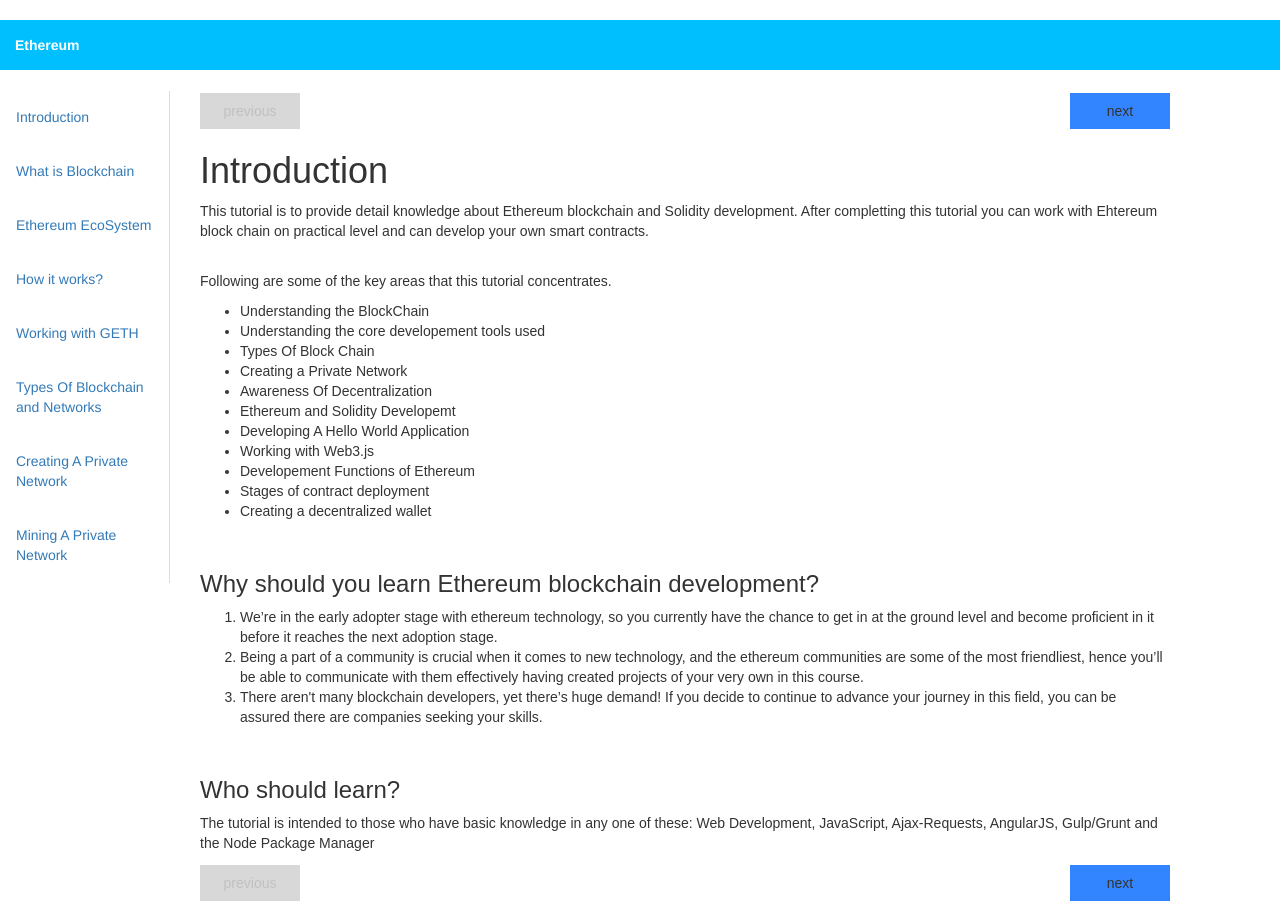
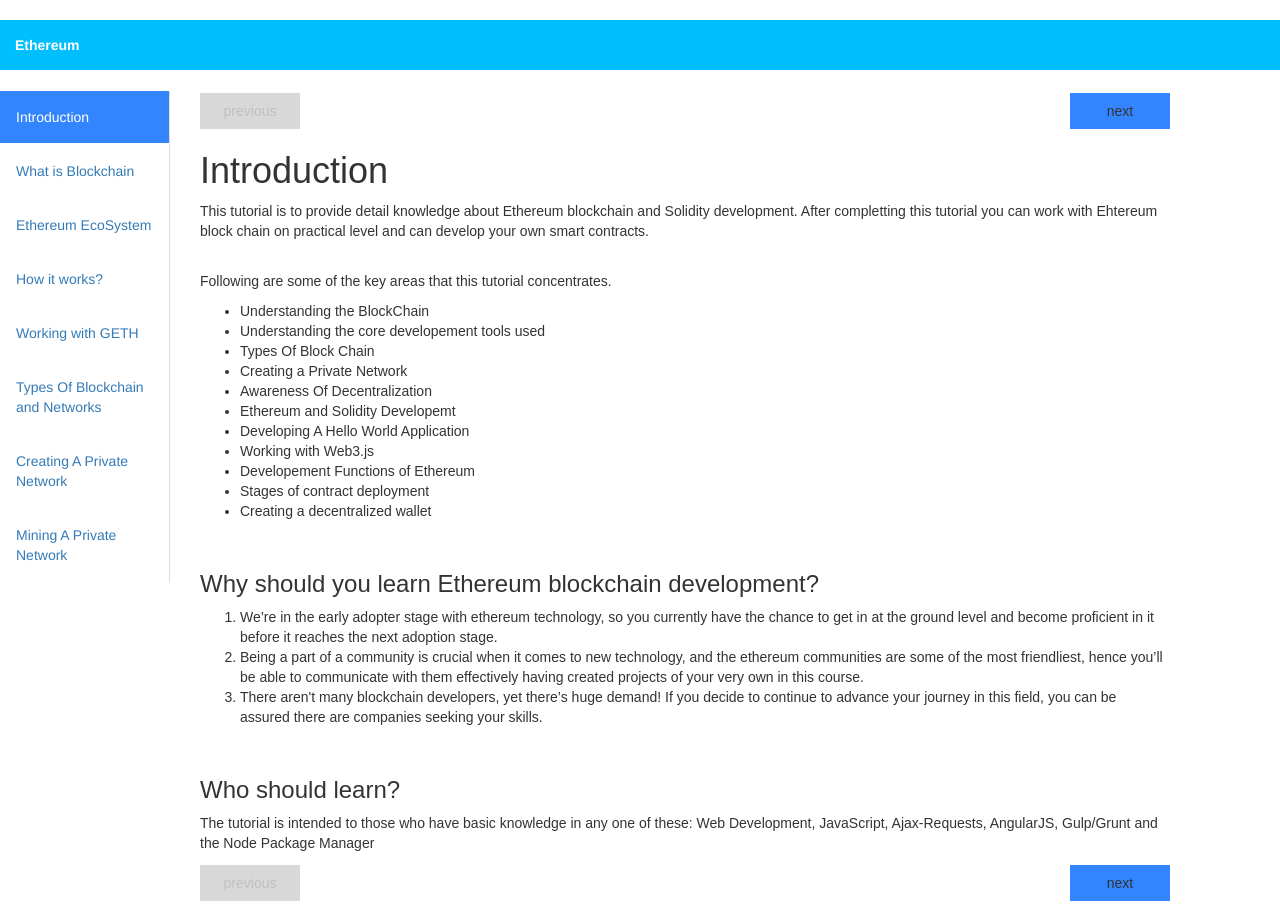
Before and after one commit to nagakedari/tutorial, an Angular app: page /intro in a window 1280 px wide. Built offline with nearby package versions, Linux system fonts and the light colour scheme.

Commit message:
CSS changes

```diff
--- a/src/app/chapters/chapters.component.css
+++ b/src/app/chapters/chapters.component.css
@@ -55,8 +55,13 @@
   max-width: 170px;
 }
 
-.tabs-left > .nav-tabs > li > a:active{
-  background-color: blue;
+.active-tab{
+  background-color: #3385ff;
+
+}
+
+.active-tab > a {
+  color: white;
 }
 
 .tabs-left > .nav-tabs {
--- a/src/app/chapters/chapters.component.html
+++ b/src/app/chapters/chapters.component.html
@@ -1,9 +1,10 @@
 <div class="tabbable tabs-left">
   <ul class="nav nav-tabs navbar-nav">
-    <li *ngFor="let tab of ethereumTopicTabs; let i= index">
-      <a routerLinkActive routerLink="{{tab.path}}" data-toggle="tab" (click)="selectedTab(i)"
+    <li *ngFor="let tab of ethereumTopicTabs; let i= index" routerLinkActive="active-tab" [routerLinkActiveOptions]="{exact:true}">
+      <a routerLink="{{tab.path}}" data-toggle="tab" >{{tab.name}}</a>
+        <!--(click)="selectedTab(i)"
       [style.backgroundColor]="i==selectedTabIndex?'#3385ff':''"
-      [style.color]="i==selectedTabIndex?'white':''">{{tab.name}}</a>
+      [style.color]="i==selectedTabIndex?'white':''">-->
     </li>
   </ul>
 </div>
```
